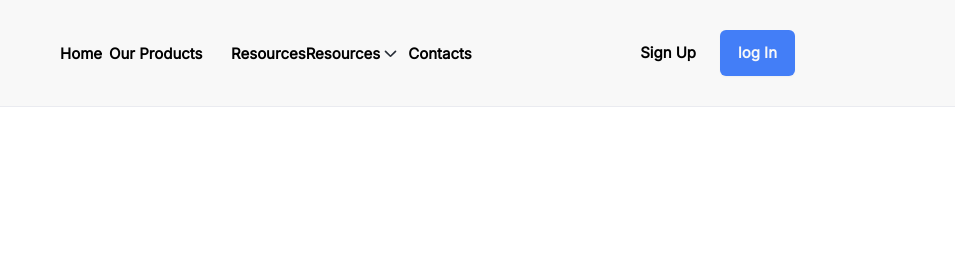
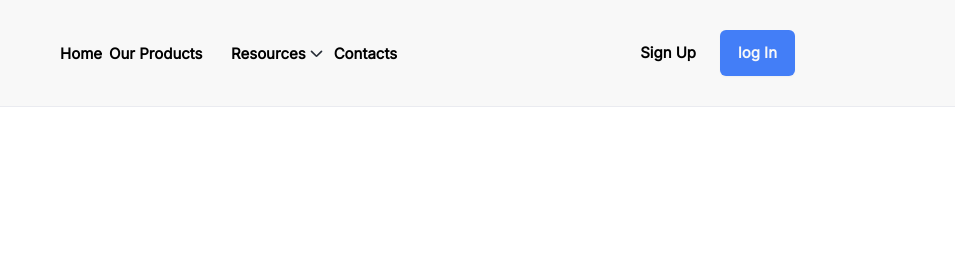
Before and after one commit to MuhammadQasim-QK/My_UI_Assignment, a plain HTML site: page index.html in a window 1280 px wide. Shown: the top 280 px of the page, 325-1280 px from the left. Drawn offline with Linux system fonts and the light colour scheme.

Commit message:
Update index.html

```diff
--- a/index.html
+++ b/index.html
@@ -24,7 +24,6 @@
                   <ul>
                     <li><strong><a href="#">Resources</a></strong></li>
                   </ul>
-                  <li><strong><a href="#">Resources</a></strong></li>
                   <img class="hover_effect" src="Images/down.svg" alt="drop_down_svg">
                 </div>
                 <li><strong><a href="#">Contacts</a></strong></li>
```
